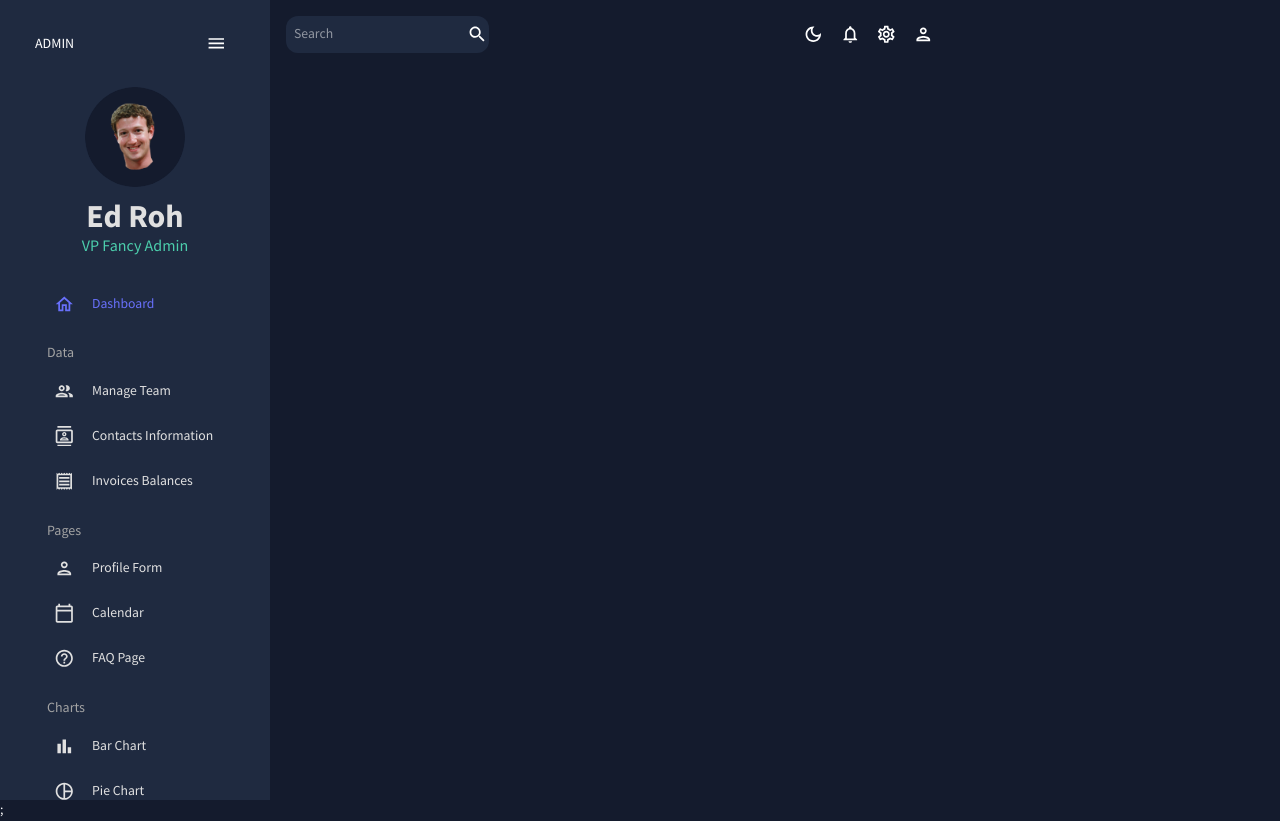
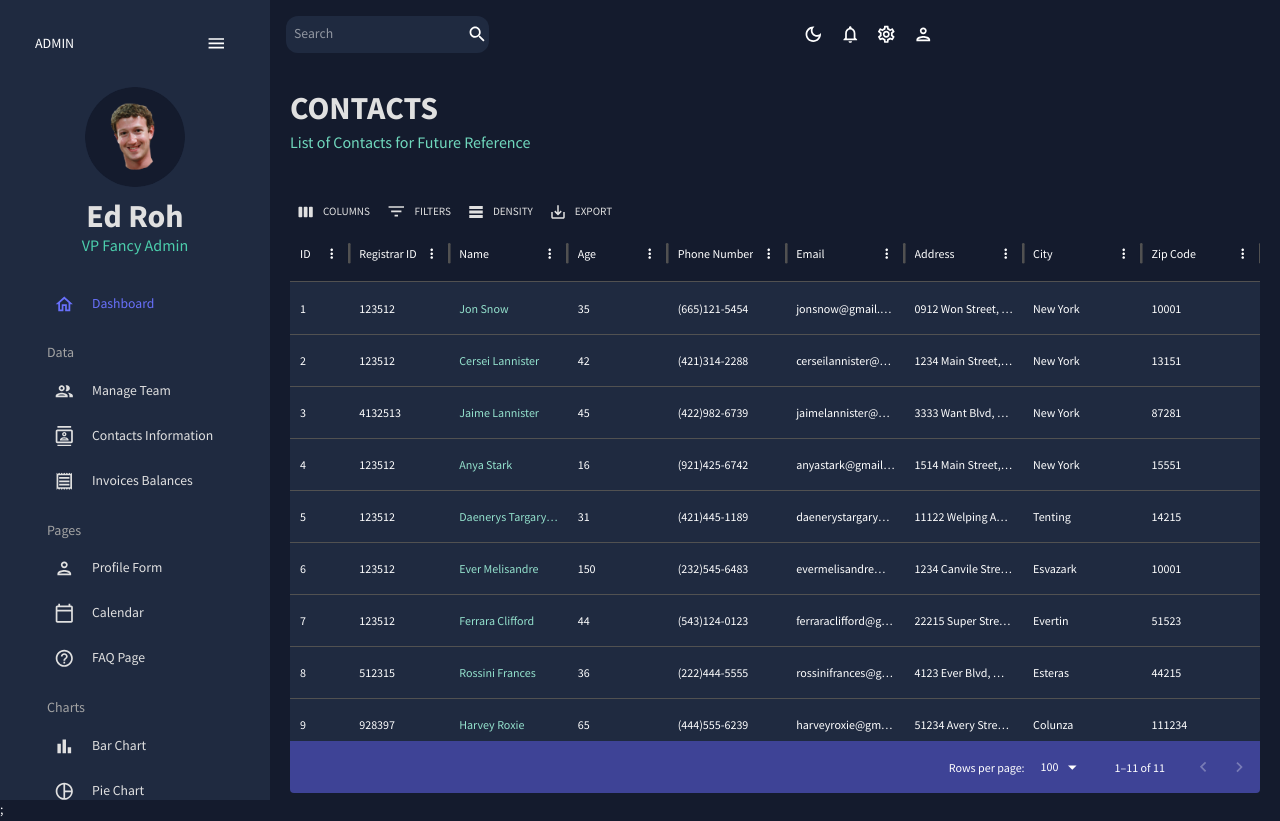
Before and after one commit to sora11023539/react-dashboard, a React (Create React App) app: page /contacts in a window 1280 px wide. Built offline with nearby package versions, Linux system fonts and the light colour scheme.

Commit message:
add: styling contacts

```diff
--- a/src/App.js
+++ b/src/App.js
@@ -5,8 +5,8 @@
 import { SideBar } from './scenes/global/SideBar';
 import { Dashboard } from './scenes/dashboard';
 import { Team } from './scenes/team';
+import { Contacts } from './scenes/contacts';
 // import { Invoices } from './scenes/invoices';
-// import { Contacts } from './scenes/contacts';
 // import { Bar } from './scenes/bar';
 // import { Form } from './scenes/form';
 // import { Line } from './scenes/line';
@@ -29,7 +29,7 @@
             <Routes>
               <Route path="/" element={<Dashboard />} />
               <Route path="/team" element={<Team />} />
-              {/* <Route path="/contacts" element={<Contacts />} /> */}
+              <Route path="/contacts" element={<Contacts />} />
               {/* <Route path="/invoices" element={<Invoices />} /> */}
               {/* <Route path="/form" element={<Form />} /> */}
               {/* <Route path="/bar" element={<Bar />} /> */}
--- /dev/null
+++ b/src/scenes/contacts/index.jsx
@@ -0,0 +1,94 @@
+import { Box } from '@mui/material';
+import { DataGrid, GridToolbar } from '@mui/x-data-grid';
+import { tokens } from '../../theme';
+import { mockDataContacts } from '../../data/mockData';
+import { Header } from '../../components/Header';
+import { useTheme } from '@mui/material';
+
+export const Contacts = () => {
+  const theme = useTheme();
+  const colors = tokens(theme.palette.mode);
+
+  const columns = [
+    { field: 'id', headerName: 'ID', flex: 0.5 },
+    { field: 'registrarId', headerName: 'Registrar ID' },
+    {
+      field: 'name',
+      headerName: 'Name',
+      flex: 1,
+      cellClassName: 'name-column--cell',
+    },
+    {
+      field: 'age',
+      headerName: 'Age',
+      type: 'number',
+      headerAlign: 'left',
+      align: 'left',
+    },
+    {
+      field: 'phone',
+      headerName: 'Phone Number',
+      flex: 1,
+    },
+    {
+      field: 'email',
+      headerName: 'Email',
+      flex: 1,
+    },
+    {
+      field: 'address',
+      headerName: 'Address',
+      flex: 1,
+    },
+    {
+      field: 'city',
+      headerName: 'City',
+      flex: 1,
+    },
+    {
+      field: 'zipCode',
+      headerName: 'Zip Code',
+      flex: 1,
+    },
+  ];
+
+  return (
+    <Box m="20px">
+      <Header title="CONTACTS" subTitle="List of Contacts for Future Reference" />
+      <Box
+        m="40px 0 0 0"
+        height="75vh"
+        sx={{
+          '& .MuiDataGrid-root': {
+            border: 'none',
+          },
+          '& .MuiDataGrid-cell': {
+            borderBottom: 'none',
+          },
+          '& .name-column--cell': {
+            color: colors.greenAccent[300],
+          },
+          '& .MuiDataGrid-columnHeaders': {
+            backgroundColor: colors.blueAccent[700],
+            borderBottom: 'none',
+          },
+          '& .MuiDataGrid-virtualScroller': {
+            backgroundColor: colors.primary[400],
+          },
+          '& .MuiDataGrid-footerContainer': {
+            borderTop: 'none',
+            backgroundColor: colors.blueAccent[700],
+          },
+          '& .MuiCheckbox-root': {
+            color: `${colors.greenAccent[200]} !important`,
+          },
+          '& .MuiDataGrid-toolbarContainer .MuiButton-text': {
+            color: `${colors.grey[100]} !important`,
+          },
+        }}
+      >
+        <DataGrid rows={mockDataContacts} columns={columns} slots={{ toolbar: GridToolbar }} />
+      </Box>
+    </Box>
+  );
+};
```
